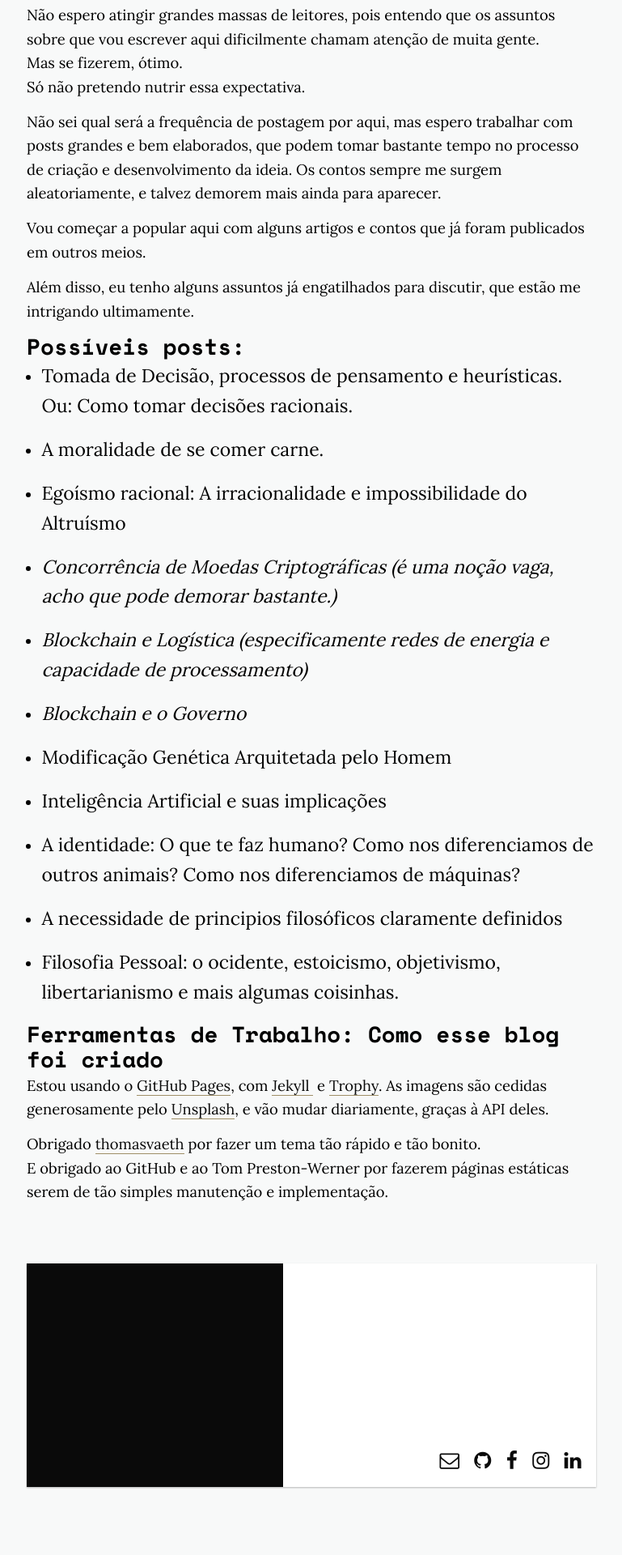
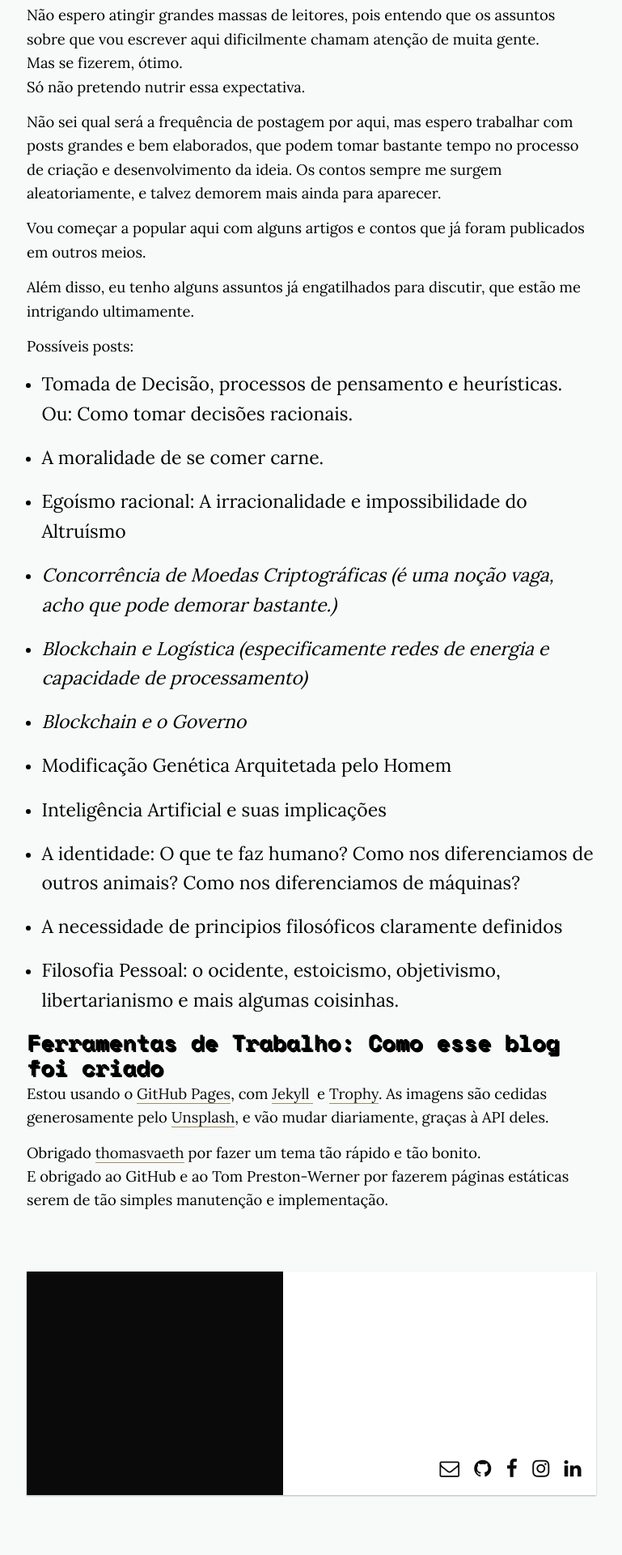
Before and after one commit to g-adamante/g-adamante.github.io, a Jekyll site: the page built from _posts/2016-09-07-craft-beer.markdown, in a window 1280 px wide. Shown: the part 1003-2923 px from the top of the page at 81% size, without its empty margins (255-1024 px from the left). Built offline with Jekyll 4.4.1, drawn with Linux system fonts in a browser that asks for light colours; nearby versions of some CDN libraries.

Commit message:
Update from Forestry.io - 2016-09-07-craft-beer.markdown

```diff
--- a/_posts/2016-09-07-craft-beer.markdown
+++ b/_posts/2016-09-07-craft-beer.markdown
@@ -28,7 +28,7 @@ Vou começar a popular aqui com alguns artigos e contos que já foram publicados
 
 Além disso, eu tenho alguns assuntos já engatilhados para discutir, que estão me intrigando ultimamente.
 
-### Possíveis posts:
+Possíveis posts:
 
 *   Tomada de Decisão, processos de pensamento e heurísticas. Ou: Como tomar decisões racionais.
 
@@ -52,7 +52,7 @@ Além disso, eu tenho alguns assuntos já engatilhados para discutir, que estão
 
 *   Filosofia Pessoal: o ocidente, estoicismo, objetivismo, libertarianismo e mais algumas coisinhas.
 
-### Ferramentas de Trabalho: Como esse blog foi criado
+### <span style="font-weight: normal;">Ferramentas de Trabalho: Como esse blog foi criado</span>
 
 Estou usando o [GitHub Pages](https://pages.github.com/), com [Jekyll ](https://jekyllrb.com/) e [Trophy](https://github.com/thomasvaeth/trophy-jekyll). As imagens são cedidas generosamente pelo [Unsplash](https://unsplash.com/), e vão mudar diariamente, graças à API deles.
 
```
